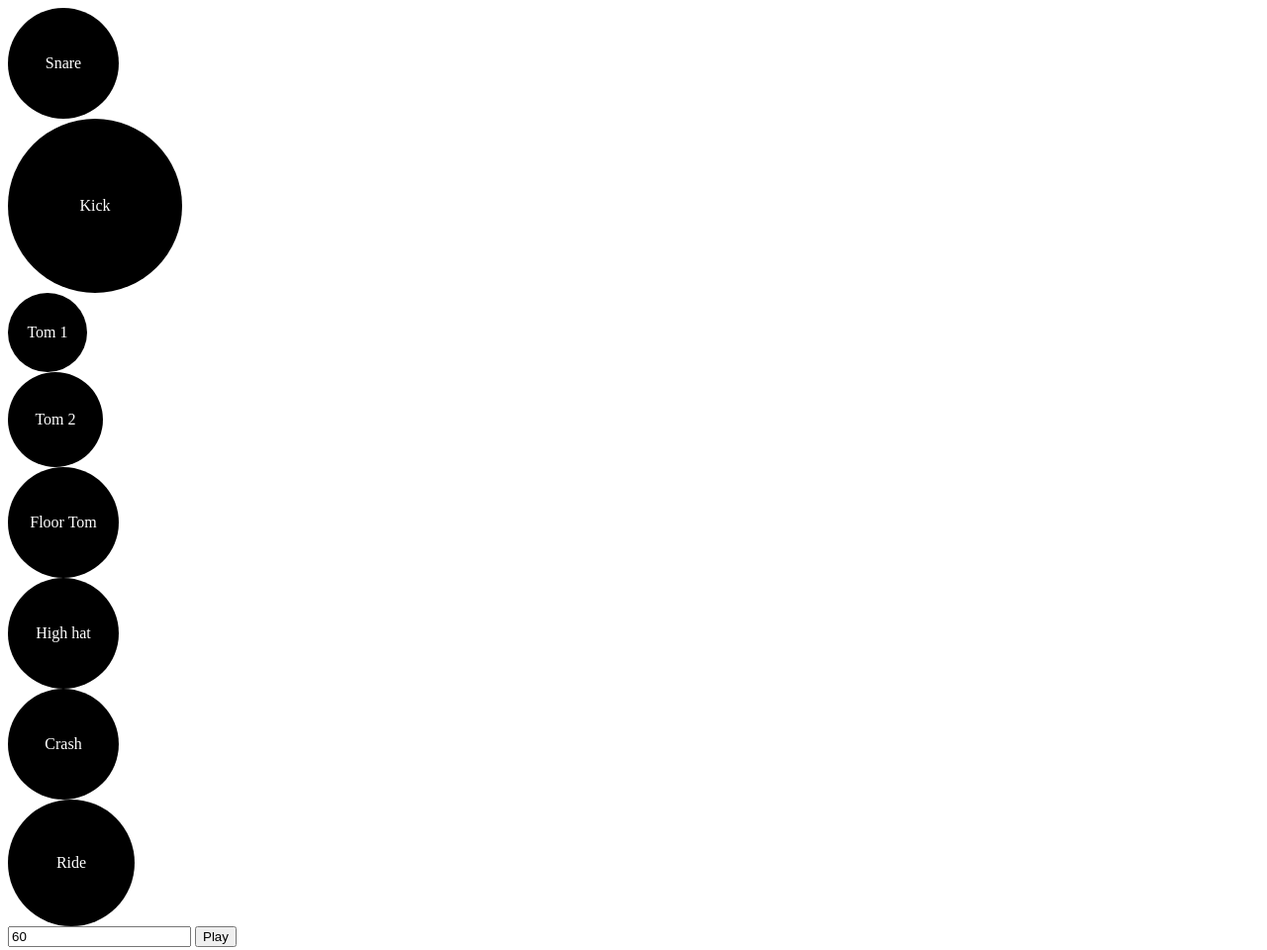
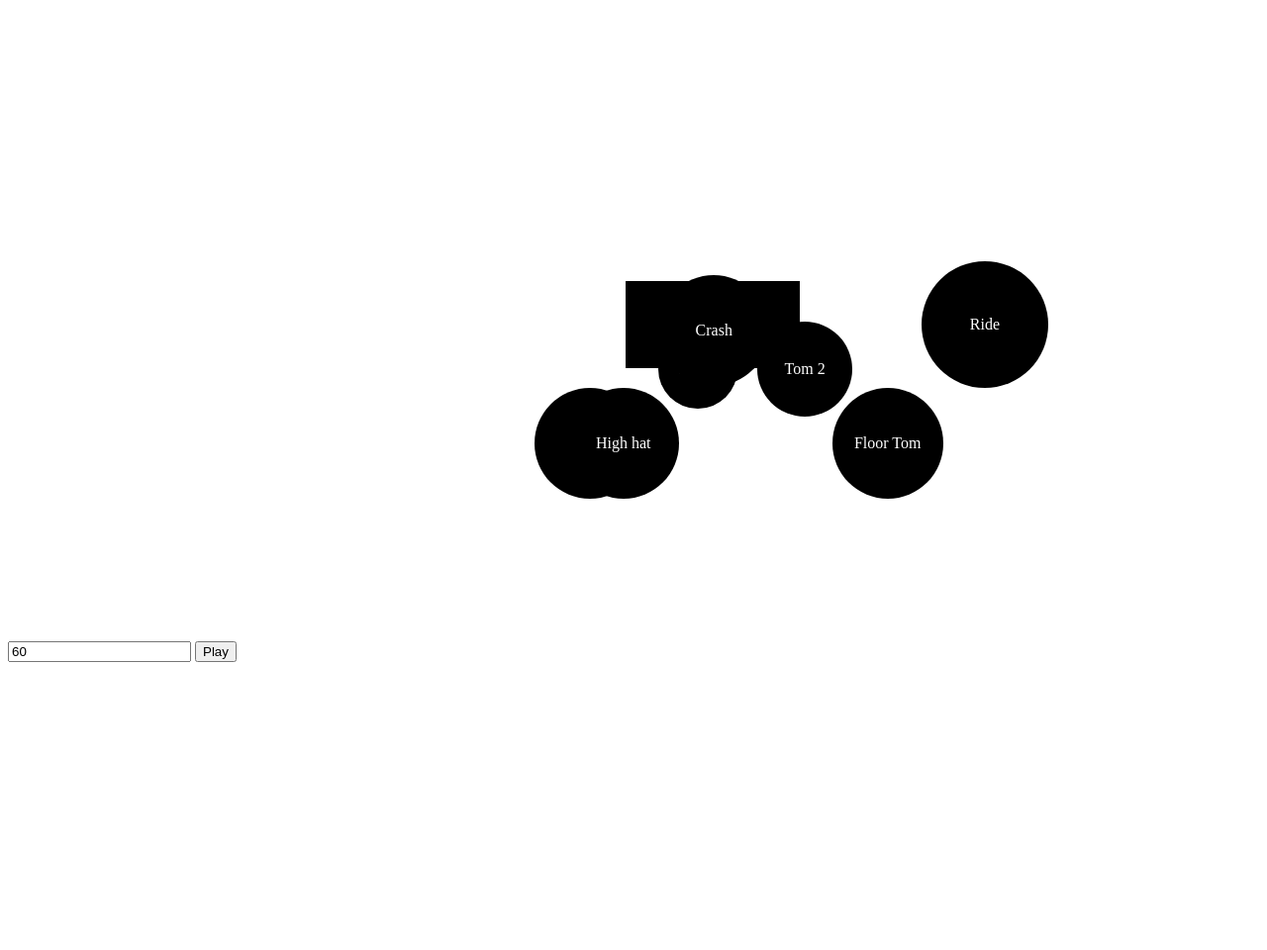
Before and after one commit to RJDonnison/NodeDrumTest, a plain HTML site: page index.html in a window 1280 px wide. Shown: the whole page at 99% size. After the commit the page ends 800 px from the top, so only its background shows below. Drawn offline with Linux system fonts and the light colour scheme.

Commit message:
positioned kit and fixed bpm interval

```diff
--- a/app.js
+++ b/app.js
@@ -5,15 +5,18 @@ const beat = "H K,H,H S,H,H K,H,H S,H";
 var beatArray = beat.split(",");
 
 const baseColor = "#000";
-const blinkTime = 100;
+const blinkTime = 200;
 
 var i = 0;
-
+var playBeat;
 function play() {
-  var bpm = document.getElementById("input").value;
+  let bpm = document.getElementById("input").value;
+  console.log(bpm);
   let interval = (60 / bpm) * 1000;
+  console.log(interval);
   i = 0;
-  setInterval(DisplayBeat, interval);
+  clearInterval(playBeat);
+  playBeat = setInterval(DisplayBeat, interval);
 }
 
 function DisplayBeat() {
--- a/index.html
+++ b/index.html
@@ -8,12 +8,17 @@
     <link rel="stylesheet" href="style.css" />
   </head>
   <body>
+    <div id="kit">
       <!--* Snare -->
-    <div id="S" data-color="rgb(187, 208, 255)" class="drum"><p>Snare</p></div>
+      <div id="S" data-color="rgb(187, 208, 255)" class="drum">
+        <p>Snare</p>
+      </div>
       <!--* Kick -->
       <div id="K" data-color="rgb(231, 198, 255)" class="drum"><p>Kick</p></div>
       <!--* Tom 1 -->
-    <div id="T1" data-color="rgb(231, 198, 255)" class="drum"><p>Tom 1</p></div>
+      <div id="T1" data-color="rgb(231, 198, 255)" class="drum">
+        <p>Tom 1</p>
+      </div>
       <!--* Tom 2 -->
       <div id="T2" data-color="orange" class="drum"><p>Tom 2</p></div>
       <!--* Floor Tom -->
@@ -28,7 +33,7 @@
       <div id="C" data-color="pink" class="drum"><p>Crash</p></div>
       <!--* Ride -->
       <div id="R" data-color="rgb(185, 251, 192)" class="drum"><p>Ride</p></div>
-
+    </div>
     <input type="number" name="BPM" value="60" id="input" />
     <button id="play" onclick="play()">Play</button>
   </body>
--- a/style.css
+++ b/style.css
@@ -7,42 +7,72 @@
   color: white;
 }
 
+#kit {
+  width: 80vw;
+  height: 80vh;
+  display: flex;
+  align-items: center;
+}
+
 #S {
   width: 14vh;
   height: 14vh;
+  position: relative;
+  top: 15vh;
+  left: 52%;
 }
 
 #K {
+  border-radius: 0;
   width: 22vh;
-  height: 22vh;
+  height: 11vh;
+  position: relative;
+  left: 50%;
 }
 
 #T1 {
   width: 10vh;
   height: 10vh;
+  position: relative;
+  top: 7%;
+  left: 36%;
 }
 
 #T2 {
   width: 12vh;
   height: 12vh;
+  position: relative;
+  top: 7%;
+  left: 38%;
 }
 
 #F {
   width: 14vh;
   height: 14vh;
+  position: relative;
+  top: 15vh;
+  left: 36%;
 }
 
 #H {
   width: 14vh;
   height: 14vh;
+  position: relative;
+  top: 15vh;
+  right: 1%;
 }
 
 #C {
   width: 14vh;
   height: 14vh;
+  position: relative;
+  top: 1%;
+  right: 3%;
 }
 
 #R {
   width: 16vh;
   height: 16vh;
+  position: relative;
+  left: 12%;
 }
```
Lines whose indentation alone changed are shown as unchanged.
